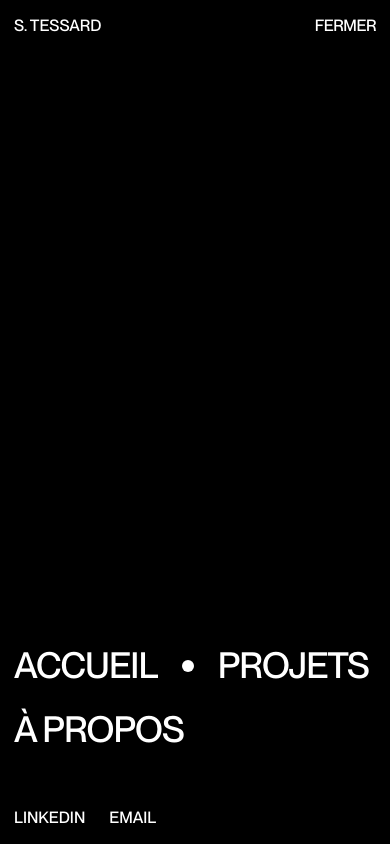
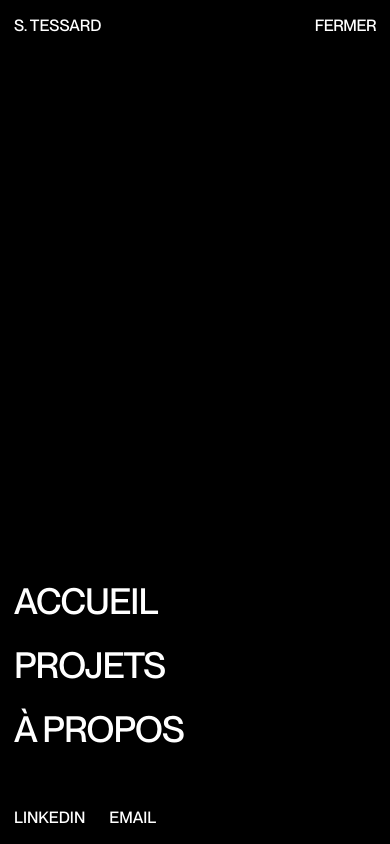
Before and after one commit to simontessard/2025-portfolio, a Next.js app: page /projects/iniva in a window 390 px wide. Both pictures are taken after a click on the button "MENU". Shown: the top 844 px of the page. Built offline with nearby package versions, Linux system fonts and the light colour scheme.

Commit message:
Meilleur menu

```diff
--- a/src/components/global/Header/Menu.tsx
+++ b/src/components/global/Header/Menu.tsx
@@ -26,9 +26,9 @@ export default function Menu() {
             <div className="flex justify-between">
 
                 <div className="flex flex-col justify-end">
-                    <div className="js-menu-link opacity-0 flex flex-wrap items-center md:max-w-xl xl:max-w-4xl gap-y-2 xl:gap-y-4 gap-x-6 md:gap-x-7 xl:gap-x-8 self-end w-full mb-12 md:mb-20">
+                    <div className="js-menu-link opacity-0 flex max-md:flex-col flex-wrap md:items-center md:max-w-xl xl:max-w-4xl gap-y-2 xl:gap-y-4 gap-x-6 md:gap-x-7 xl:gap-x-8 self-end w-full mb-12 md:mb-20">
                         <MenuLink href="/" text="accueil" hideMenu={hideMenu}/>
-                        <span className="block size-3 md:size-4 xl:size-4 bg-white rounded-full"/>
+                        <span className="hidden md:block size-3 md:size-4 xl:size-4 bg-white rounded-full"/>
                         <MenuLink href="/projects" text="projets" hideMenu={hideMenu}/>
                         <MenuLink href="/about" text="à propos" hideMenu={hideMenu}/>
                     </div>
--- a/src/components/projects-slug/Heading.tsx
+++ b/src/components/projects-slug/Heading.tsx
@@ -26,7 +26,7 @@ export default function Heading({project} : {project: any}) {
                         <div className="flex gap-12 lg:gap-12 xl:gap-14 2xl:gap-24 2xl:w-1/3">
                             <div className="flex flex-col">
                                 <p className="font-secondary md:text-xl text-primary uppercase italic mb-2 md:mb-2.5 xl:mb-4">
-                                    Service
+                                    Services
                                 </p>
                                 <p className="font-primary uppercase text-primary max-md:text-sm mb-1 md:mb-1.5">
                                     Intégration maquettes
```
